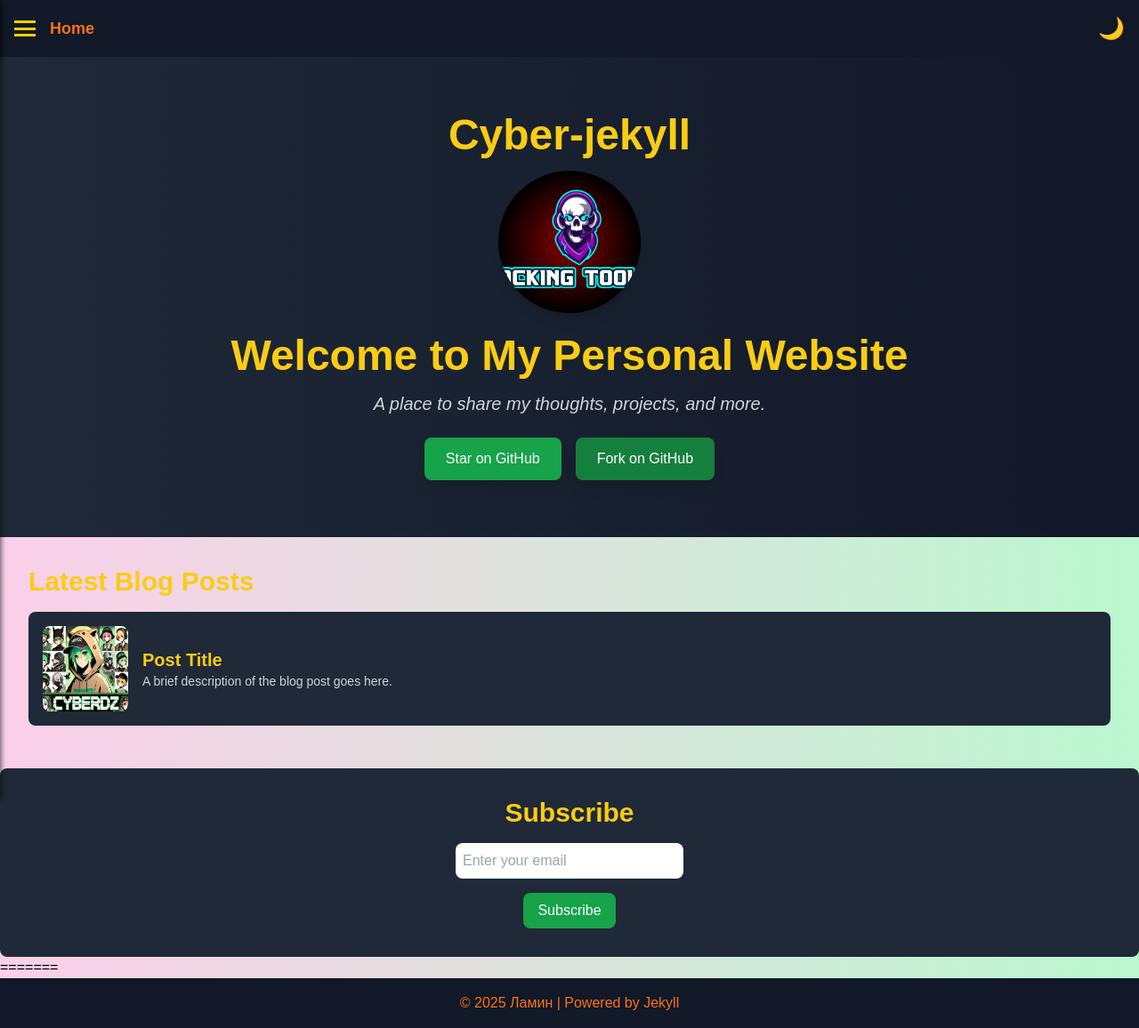
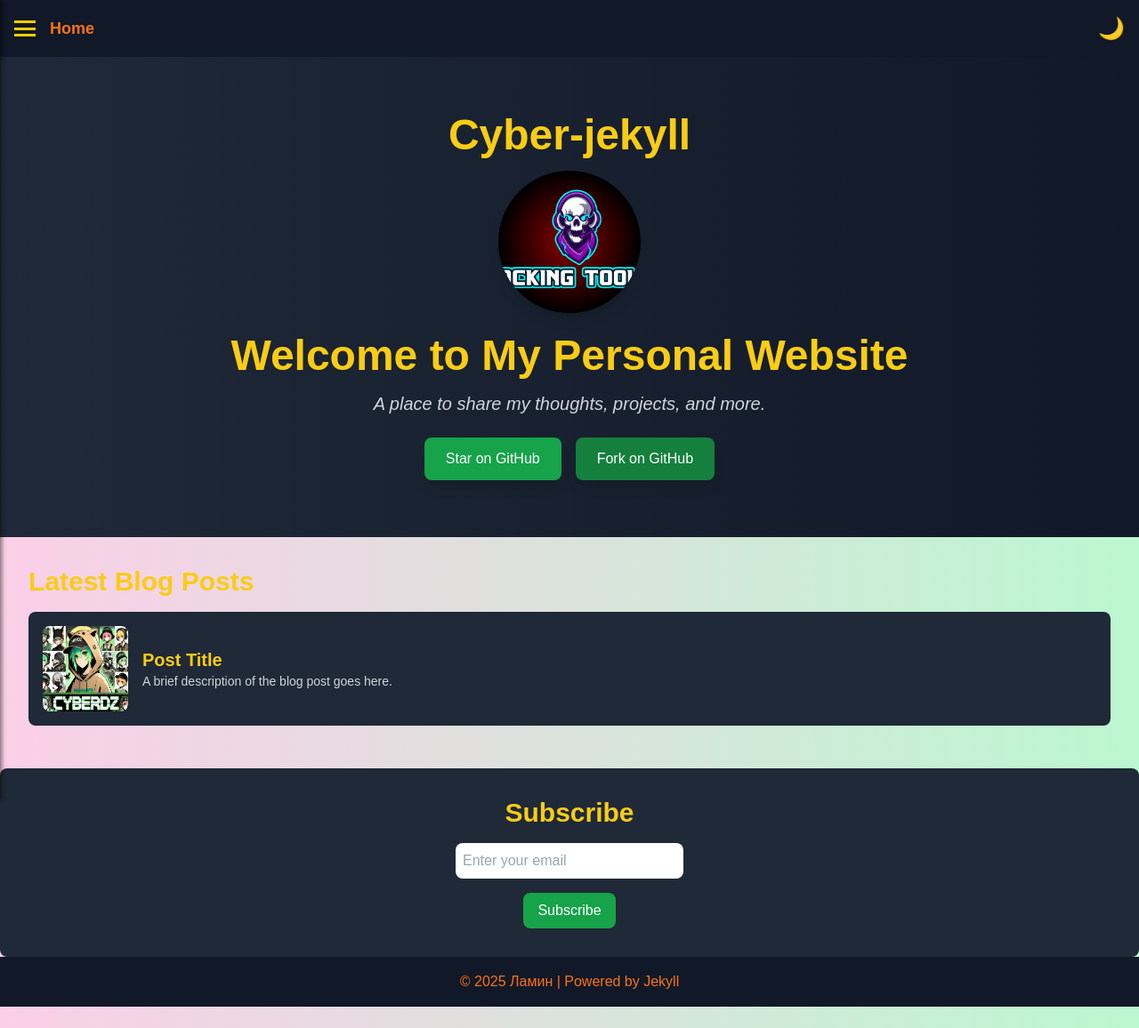
Before and after one commit to lamin-sudo/Cyber-jekyll, a Jekyll site: the page built from index.html, in a window 1280 px wide. Shown: the whole page at 89% size. Built offline with Jekyll 4.4.1, drawn with Linux system fonts in a browser that asks for light colours.

Commit message:
Update index.html

```diff
--- a/index.html
+++ b/index.html
@@ -2,7 +2,6 @@
 layout: default
 title: "Welcome"
 ---
-<link rel="stylesheet" href="/Cyber-jekyll/assets/css/output.css">
 <link rel="stylesheet" href="/Cyber-jekyll/assets/css/style.css">
 
 <div class="hero text-center py-16 px-8 bg-gradient-to-r from-gray-800 to-gray-900">
@@ -35,5 +34,5 @@
     </form>
 
 </div>
-=======
+
 </div>
```
